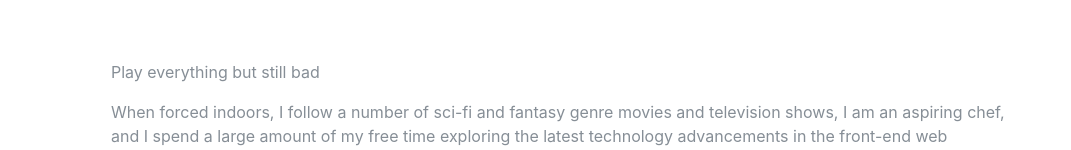
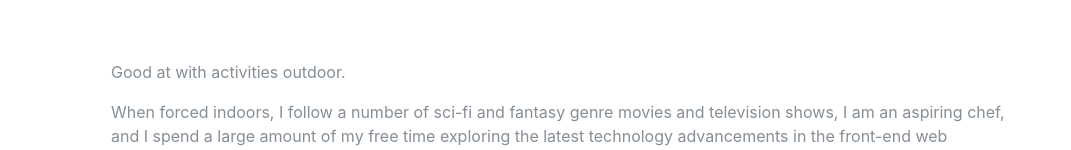
Before and after one commit to suminhthanh/portfolio, a React (Create React App) app: page / in a window 1280 px wide. Shown: the part 3546-3696 px from the top of the page, without its empty margins (209-1280 px from the left). Built offline with nearby package versions, Linux system fonts and the light colour scheme; a web font is replaced by a local one.

Commit message:
Change content

```diff
--- a/package.json
+++ b/package.json
@@ -19,7 +19,7 @@
     "test": "react-scripts test",
     "eject": "react-scripts eject",
     "predeploy": "yarn run build",
-    "deploy": "gh-pages -d build"
+    "deploy": "npm run build && gh-pages -d build"
   },
   "engines": {
     "npm": "6.9.0",
--- a/public/index.html
+++ b/public/index.html
@@ -7,7 +7,7 @@
     <meta name="author" content="">
 
     <title>Long Lch</title>
-    <link rel="shortcut icon" href="%PUBLIC_URL%/favicon.ico"/>
+    <link rel="shortcut icon" href="%PUBLIC_URL%/gym.ico"/>
 
     <!-- Bootstrap core CSS -->
     <link rel="stylesheet" href="%PUBLIC_URL%/css/bootstrap.min.css"/>
--- a/src/components/Interests.js
+++ b/src/components/Interests.js
@@ -12,7 +12,7 @@ class Interests extends Component {
             <section className="resume-section p-3 p-lg-5 d-flex align-items-center" id="interests">
                 <div className="w-100">
                     <h2 className="mb-5">Interests</h2>
-                    <p>Play everything but still bad</p>
+                    <p>Good at with activities outdoor.</p>
                     <p className="mb-0">When forced indoors, I follow a number of sci-fi and fantasy genre movies and
                         television shows, I am an aspiring chef, and I spend a large amount of my free time exploring
                         the latest technology advancements in the front-end web development world.</p>
```
Also changed, not shown: 2 other files (tests, documents, lock files or other folders).
